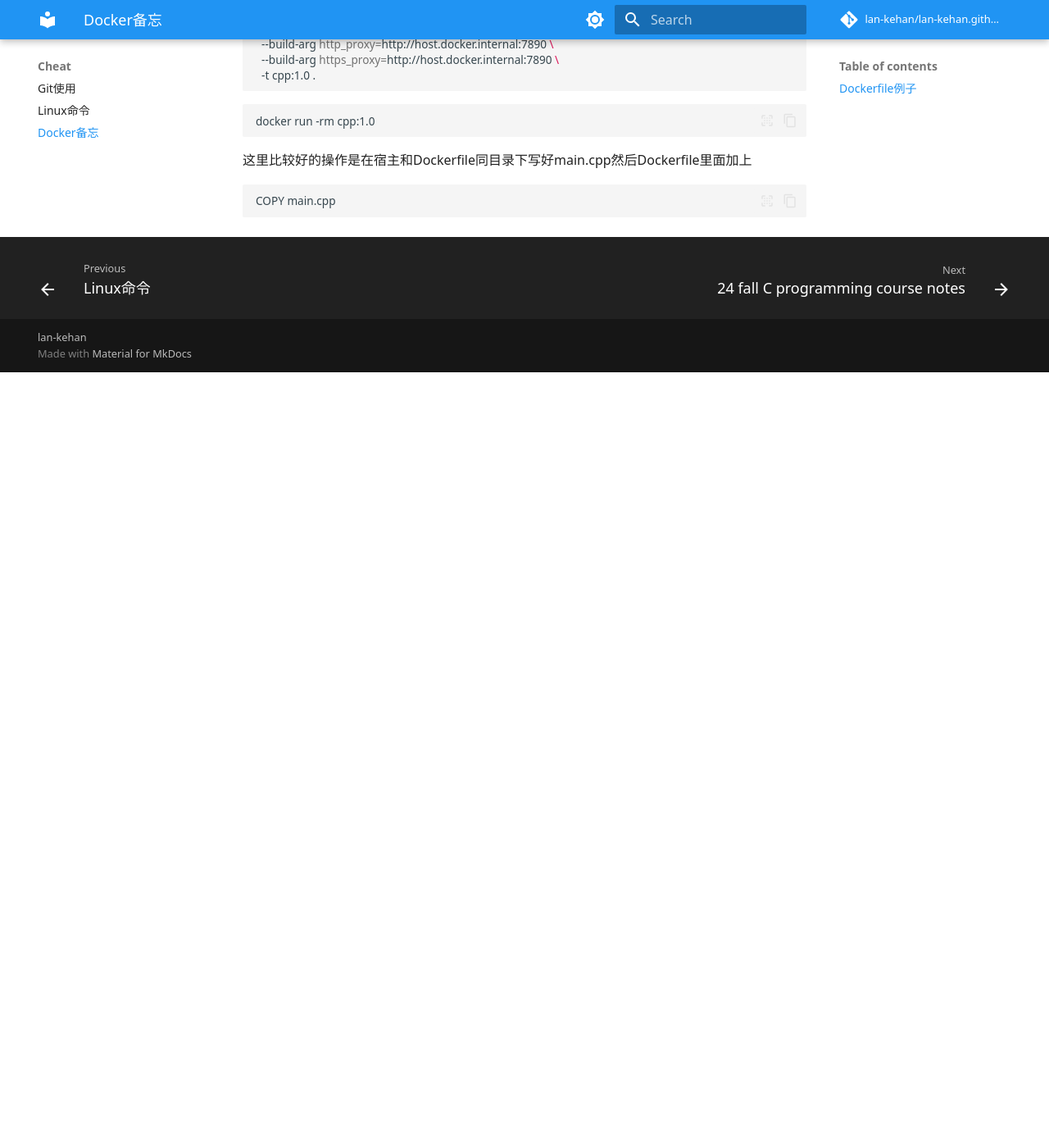
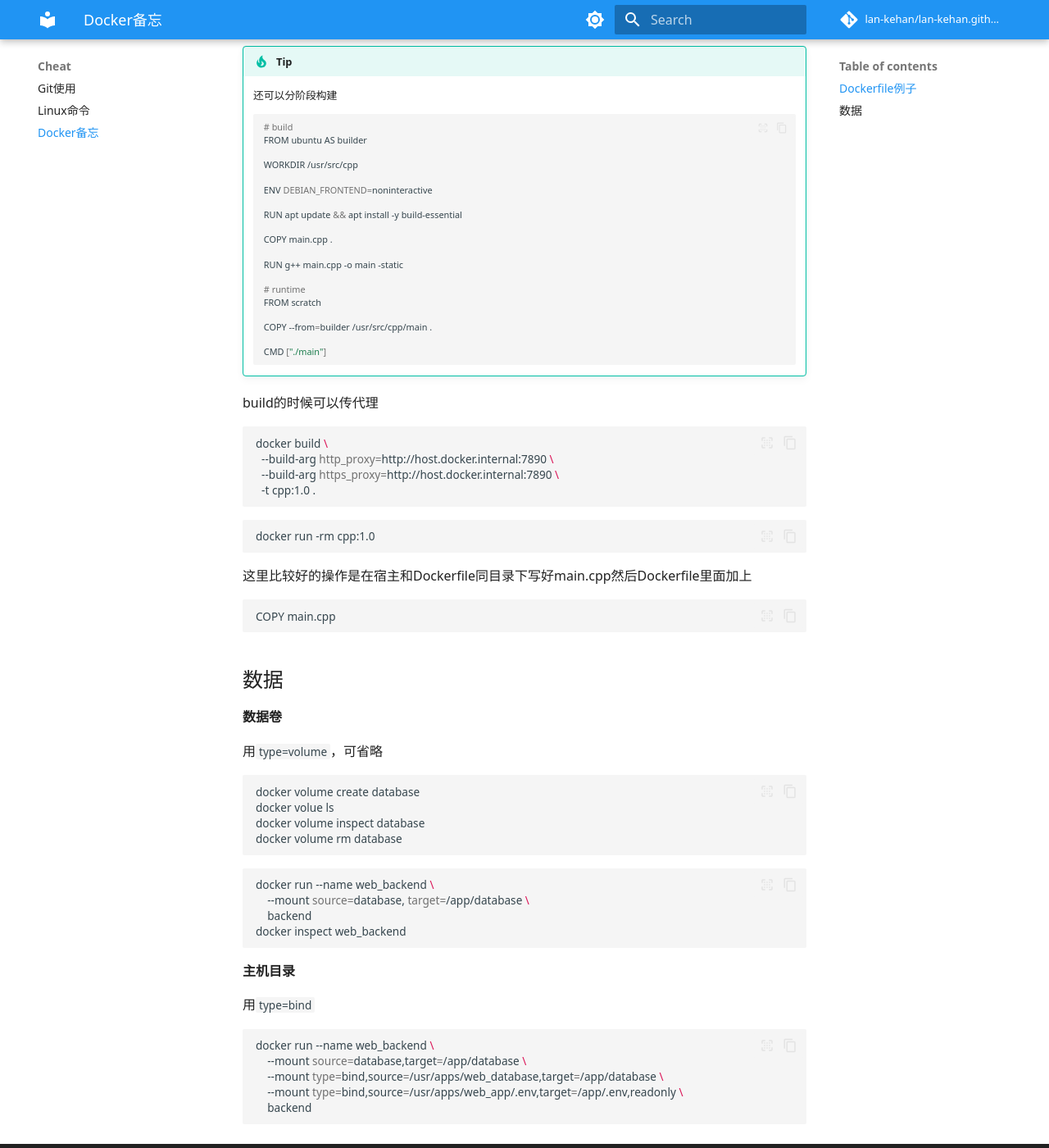
Before and after one commit to lan-kehan/lan-kehan.github.io, an MkDocs documentation site: the page built from docs/section1/docker.md, in a window 1280 px wide and 1400 px high, scrolled down 2028 px. Shown: the whole window at 82% size. Built offline with MkDocs 1.6.1 and Material for MkDocs 9.7.7, drawn with Linux system fonts in a browser that asks for light colours; some web fonts are replaced; comment, search, counter and statistics services are not loaded; before the commit the page ends 2482 px from its top, so only the background shows below that; some of the changed text lies outside the part shown.

Commit message:
adding new notes

````diff
--- a/docs/section1/docker.md
+++ b/docs/section1/docker.md
@@ -1,4 +1,8 @@
 # Docker备忘
+
+参考
+
+<https://summer25.net9.org/backend/docker/note/>
 
 从镜像创建一个容器并且运行
 ```bash
@@ -86,6 +90,30 @@ CMD ["./main"]
 !!! tip
     docker镜像有分层特性，因此RUN很多东西的时候最好用`&&`连接
 
+!!! tip
+    还可以分阶段构建
+    ```bash
+    # build
+    FROM ubuntu AS builder
+
+    WORKDIR /usr/src/cpp
+
+    ENV DEBIAN_FRONTEND=noninteractive
+
+    RUN apt update && apt install -y build-essential
+
+    COPY main.cpp .
+
+    RUN g++ main.cpp -o main -static
+
+    # runtime
+    FROM scratch
+
+    COPY --from=builder /usr/src/cpp/main .
+
+    CMD ["./main"]
+    ```
+
 build的时候可以传代理
 
 ```bash
@@ -104,3 +132,35 @@ docker run -rm cpp:1.0
 ```bash
 COPY main.cpp
 ```
+
+## 数据
+
+**数据卷**
+
+用`type=volume`，可省略
+
+```bash
+docker volume create database
+docker volue ls
+docker volume inspect database
+docker volume rm database
+```
+
+```bash
+docker run --name web_backend \
+    --mount source=database, target=/app/database \
+    backend
+docker inspect web_backend
+```
+
+**主机目录**
+
+用`type=bind`
+
+```bash
+docker run --name web_backend \
+    --mount source=database,target=/app/database \
+    --mount type=bind,source=/usr/apps/web_database,target=/app/database \
+    --mount type=bind,source=/usr/apps/web_app/.env,target=/app/.env,readonly \
+    backend
+```
````
